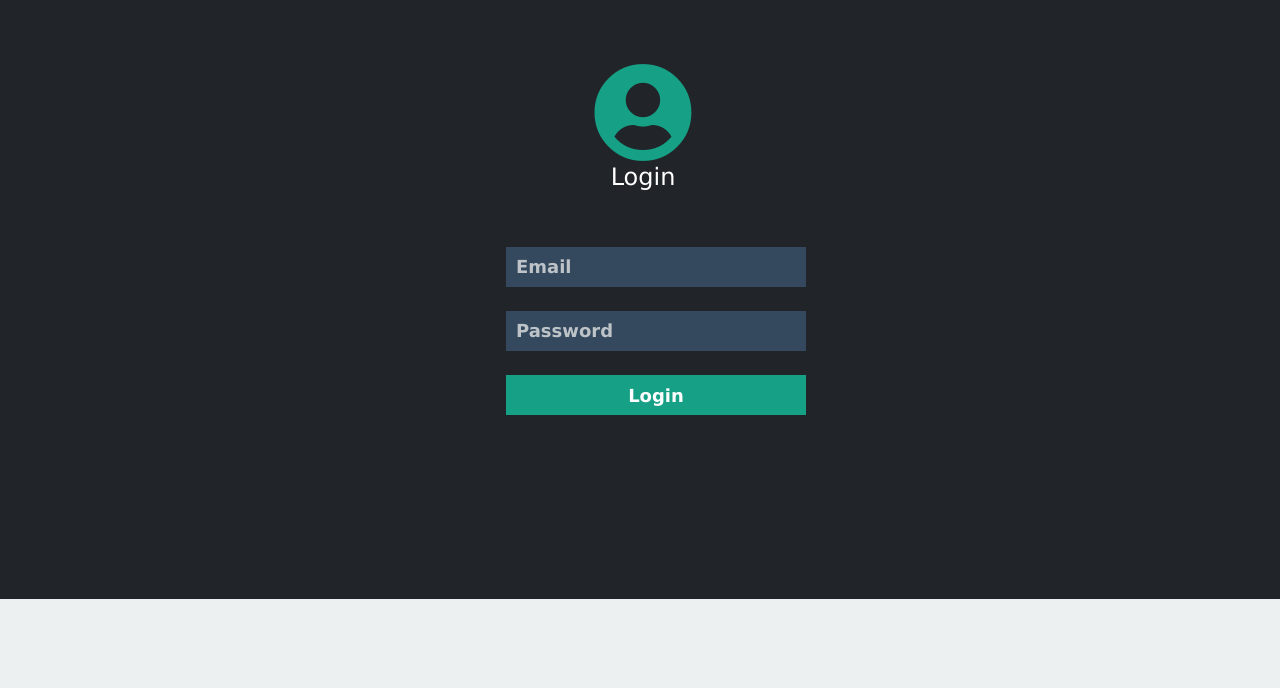
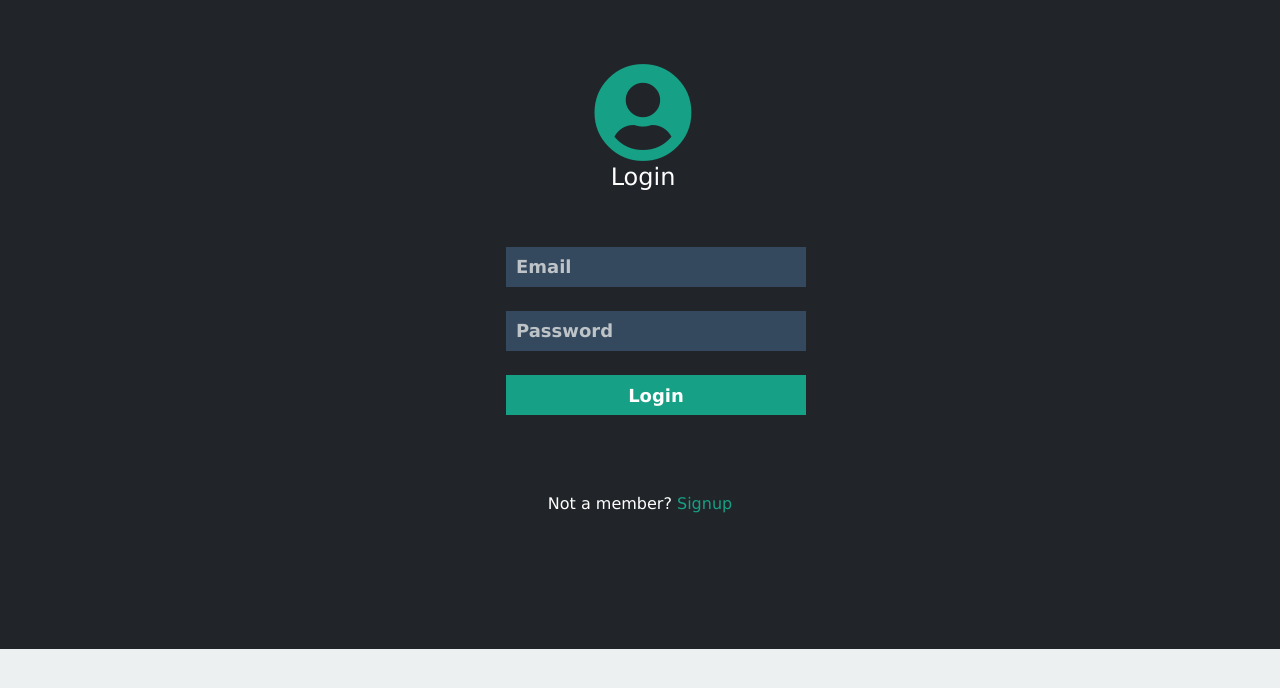
Before and after one commit to OmAvhad/LogB, a Django app: page /login/ in a window 1280 px wide. Shown: the part 99-787 px from the top of the page. Run offline with Django 4.2, Linux system fonts and the light colour scheme; some libraries are stand-ins or nearby versions.

Commit message:
Signup link in login page

```diff
--- a/templates/main/login.html
+++ b/templates/main/login.html
@@ -94,6 +94,7 @@
         cursor: pointer;
         transition: all .3s ease;
     }
+
     /*Hover effect*/
 
     #container button:hover {
@@ -103,8 +104,21 @@
     #container input:focus {
         border-bottom: 2px solid #16a085;
     }
-    /*Media Query*/
 
+    .signup_link{
+        margin: 13px 0;
+        text-align: center;
+        font-size: 16px;
+        color: #ffffff;
+
+    }
+    .signup_link a{
+        color: #16a085;
+        text-decoration: none;
+    }
+    .signup_link a:hover{
+        color: #5A6EA5;
+    }
 </style>
 
 
@@ -131,20 +145,16 @@
 
 
                     <li class="nav-item">
-                        <a class="nav-link" href="/"><button type="button"
-                                class="btn btn-dark">Home</button></a>
+                        <a class="nav-link" href="/"><button type="button" class="btn btn-dark">Home</button></a>
                     </li>
                     <li class="nav-item">
-                        <a class="nav-link" href="/"><button type="button"
-                                class="btn btn-dark">Blog</button></a>
+                        <a class="nav-link" href="/"><button type="button" class="btn btn-dark">Blog</button></a>
                     </li>
                     <li class="nav-item">
-                        <a class="nav-link" href="/"><button type="button"
-                                class="btn btn-dark">My Blogs</button></a>
+                        <a class="nav-link" href="/"><button type="button" class="btn btn-dark">My Blogs</button></a>
                     </li>
                     <li class="nav-item">
-                        <a class="nav-link" href="/"><button type="button"
-                                class="btn btn-dark">About</button></a>
+                        <a class="nav-link" href="/"><button type="button" class="btn btn-dark">About</button></a>
                     </li>
 
 
@@ -177,16 +187,19 @@
                 <br>
                 <input type="password" id="password" name="password" placeholder="Password" required>
                 <br>
-                <button type="submit" >Login</button>
+                <button type="submit">Login</button>
+
             </form>
-        <br>
-        <br>
+
+        </div>
+        <div class="signup_link">
+            Not a member? <a href="{% url 'main:register'%}">Signup</a>
         </div>
     </center>
 
 
     <script>
-    window.addEventListener('mousedown', function(){
+        window.addEventListener('mousedown', function () {
 
             console.log('hello');
         });
```
Lines whose indentation alone changed are shown as unchanged.
